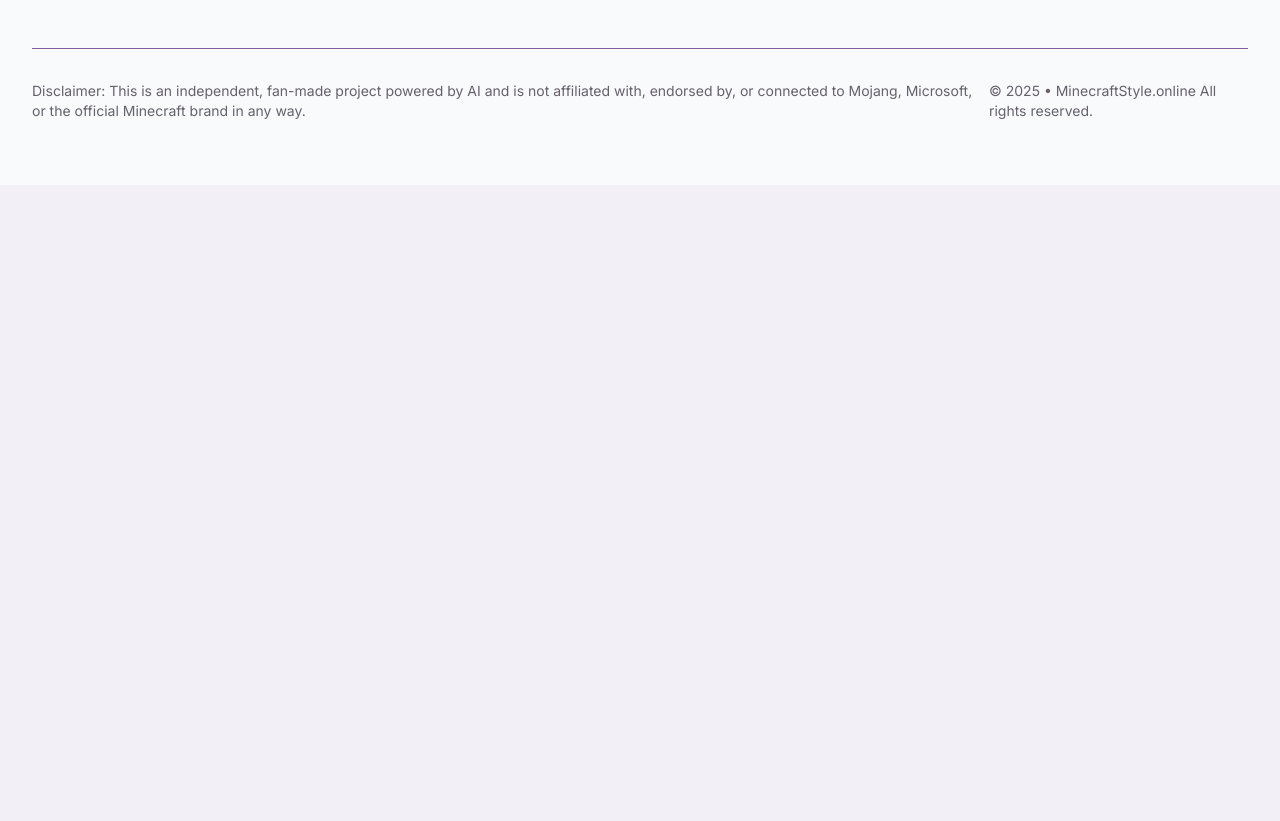
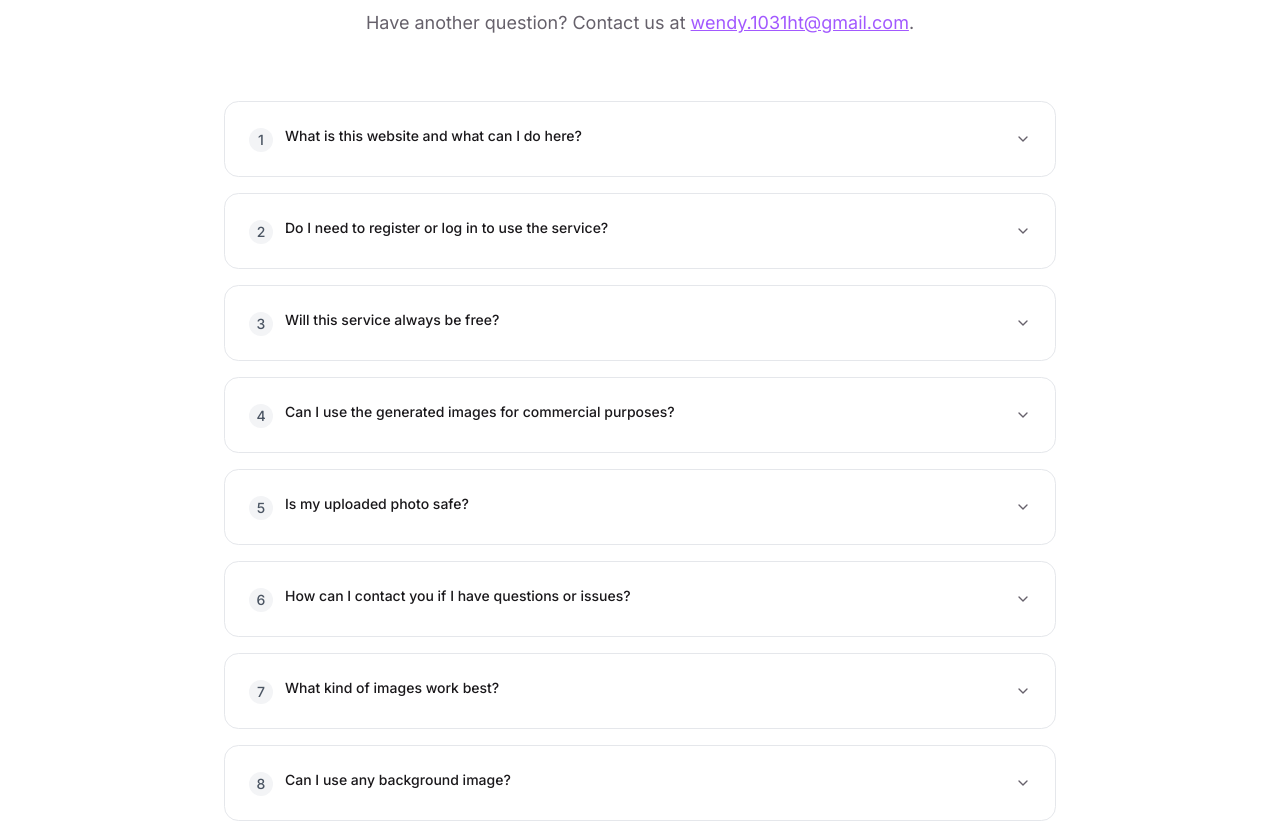
Before and after one commit to tian-Sun/MinecraftMe-AI-Photo-Blender, a Next.js app: page / in a window 1280 px wide. Shown: the part 1766-2587 px from the top of the page. Before the commit the page ends 1951 px from the top, so only its background shows below. Built offline with nearby package versions, Linux system fonts and the light colour scheme.

Commit message:
增加fqa

```diff
--- a/package.json
+++ b/package.json
@@ -12,6 +12,8 @@
     "type-check": "tsc --noEmit"
   },
   "dependencies": {
+    "3": "^2.1.0",
+    "@radix-ui/react-accordion": "^1.2.11",
     "@radix-ui/react-select": "^2.2.5",
     "@radix-ui/react-separator": "^1.1.7",
     "autoprefixer": "^10.4.21",
--- a/src/app/page.tsx
+++ b/src/app/page.tsx
@@ -6,6 +6,7 @@ import BackgroundSelector from "@/components/BackgroundSelector";
 import CanvasEditor from "@/components/CanvasEditor";
 import AIBlendButton from "@/components/AIBlendButton";
 import HeroSection from '@/components/HeroSection';
+import FAQ from '@/components/FAQ';
 import Footer from '@/components/Footer';
 
 interface Background {
@@ -105,6 +106,7 @@ export default function Home() {
   return (
     <main>
       <HeroSection />
+
       <div className="min-h-screen bg-gradient-to-br from-purple-50 to-purple-100">
        <div>
           {/* 顶部标题+步骤条区域，纯白背景，适中上下间距，全屏宽度 */}
@@ -266,6 +268,7 @@ export default function Home() {
           </div>
         </div>
       </div>
+      <FAQ />
       <Footer />
     </main>
   );
--- /dev/null
+++ b/src/components/FAQ.tsx
@@ -0,0 +1,82 @@
+'use client';
+
+import {
+  Accordion,
+  AccordionContent,
+  AccordionItem,
+  AccordionTrigger,
+} from '@/components/ui/accordion';
+import { Badge } from '@/components/ui/badge';
+
+const faqs = [
+  {
+    question: 'What is this website and what can I do here?',
+    answer: 'You can upload your own photo and a Minecraft-style background, and our AI will generate a high-quality, seamlessly blended image for you. The service is currently free to use.',
+  },
+  {
+    question: 'Do I need to register or log in to use the service?',
+    answer: 'No registration is required. You can try out all features for free without creating an account.',
+  },
+  {
+    question: 'Will this service always be free?',
+    answer: 'The service is currently free for everyone. In the future, we may introduce paid plans for advanced features or higher usage limits.',
+  },
+  {
+    question: 'Can I use the generated images for commercial purposes?',
+    answer: 'Please note that if you use official Minecraft backgrounds or assets without authorization, commercial use may not be allowed. The generated images are intended for personal or fan use.',
+  },
+  {
+    question: 'Is my uploaded photo safe?',
+    answer: 'We will not use your uploaded images.',
+  },
+  {
+    question: 'How can I contact you if I have questions or issues?',
+    answer: 'You can reach us at: wendy.1031ht@gmail.com',
+  },
+  {
+    question: 'What kind of images work best?',
+    answer: 'Clear, well-lit photos with a single subject and a Minecraft-style background will produce the best results.',
+  },
+  {
+    question: 'Can I use any background image?',
+    answer: 'Yes, you can upload any background you like, but for the best effect, we recommend using Minecraft-style images.',
+  },
+];
+
+export default function FAQ() {
+  return (
+    <section className="py-20 bg-white">
+      <div className="container mx-auto px-4 sm:px-6 lg:px-8 max-w-4xl">
+        <div className="text-center mb-16">
+          <Badge variant="outline" className="mb-6">FAQ</Badge>
+          <h2 className="text-4xl font-bold mb-4">Frequently Asked Questions About Minecraft Style Online</h2>
+          <p className="text-lg text-muted-foreground">
+            Have another question? Contact us at <a href="mailto:wendy.1031ht@gmail.com" className="text-[#a259ff] underline">wendy.1031ht@gmail.com</a>.
+          </p>
+        </div>
+
+        <Accordion type="single" collapsible className="space-y-4">
+          {faqs.map((faq, index) => (
+            <AccordionItem
+              key={faq.question}
+              value={`item-${index}`}
+              className="border border-gray-200 rounded-lg px-6"
+            >
+              <AccordionTrigger className="text-left hover:no-underline py-6">
+                <div className="flex items-start gap-3">
+                  <div className="bg-gray-100 text-gray-600 rounded-full w-6 h-6 flex items-center justify-center text-sm font-medium flex-shrink-0 mt-0.5">
+                    {index + 1}
+                  </div>
+                  <span className="font-medium">{faq.question}</span>
+                </div>
+              </AccordionTrigger>
+              <AccordionContent className="pb-6 pl-9 text-muted-foreground">
+                {faq.answer}
+              </AccordionContent>
+            </AccordionItem>
+          ))}
+        </Accordion>
+      </div>
+    </section>
+  );
+}
--- /dev/null
+++ b/src/components/ui/accordion.tsx
@@ -0,0 +1,57 @@
+"use client"
+
+import * as React from "react"
+import * as AccordionPrimitive from "@radix-ui/react-accordion"
+import { ChevronDown } from "lucide-react"
+
+import { cn } from "@/lib/utils"
+
+const Accordion = AccordionPrimitive.Root
+
+const AccordionItem = React.forwardRef<
+  React.ElementRef<typeof AccordionPrimitive.Item>,
+  React.ComponentPropsWithoutRef<typeof AccordionPrimitive.Item>
+>(({ className, ...props }, ref) => (
+  <AccordionPrimitive.Item
+    ref={ref}
+    className={cn("border-b", className)}
+    {...props}
+  />
+))
+AccordionItem.displayName = "AccordionItem"
+
+const AccordionTrigger = React.forwardRef<
+  React.ElementRef<typeof AccordionPrimitive.Trigger>,
+  React.ComponentPropsWithoutRef<typeof AccordionPrimitive.Trigger>
+>(({ className, children, ...props }, ref) => (
+  <AccordionPrimitive.Header className="flex">
+    <AccordionPrimitive.Trigger
+      ref={ref}
+      className={cn(
+        "flex flex-1 items-center justify-between py-4 text-sm font-medium transition-all hover:underline text-left [&[data-state=open]>svg]:rotate-180",
+        className
+      )}
+      {...props}
+    >
+      {children}
+      <ChevronDown className="h-4 w-4 shrink-0 text-muted-foreground transition-transform duration-200" />
+    </AccordionPrimitive.Trigger>
+  </AccordionPrimitive.Header>
+))
+AccordionTrigger.displayName = AccordionPrimitive.Trigger.displayName
+
+const AccordionContent = React.forwardRef<
+  React.ElementRef<typeof AccordionPrimitive.Content>,
+  React.ComponentPropsWithoutRef<typeof AccordionPrimitive.Content>
+>(({ className, children, ...props }, ref) => (
+  <AccordionPrimitive.Content
+    ref={ref}
+    className="overflow-hidden text-sm data-[state=closed]:animate-accordion-up data-[state=open]:animate-accordion-down"
+    {...props}
+  >
+    <div className={cn("pb-4 pt-0", className)}>{children}</div>
+  </AccordionPrimitive.Content>
+))
+AccordionContent.displayName = AccordionPrimitive.Content.displayName
+
+export { Accordion, AccordionItem, AccordionTrigger, AccordionContent }
```
Also changed, not shown: 1 other file (tests, documents, lock files or other folders).
